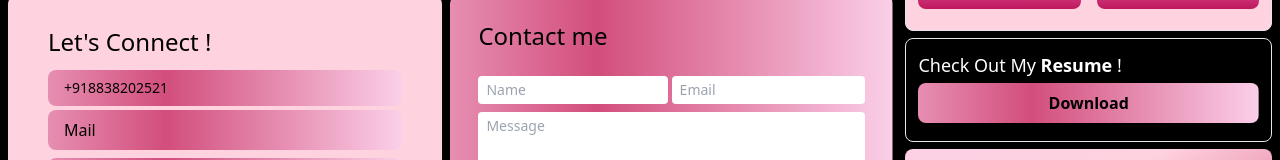
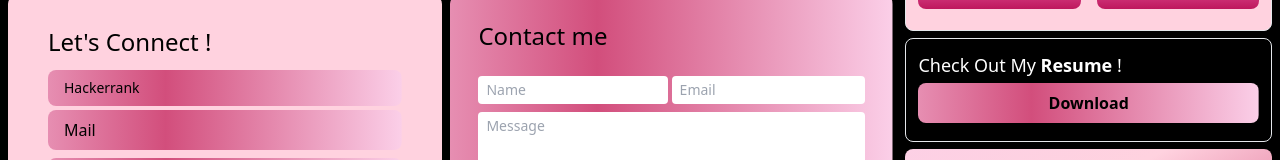
Before and after one commit to Sanjana1304/MyPortfolio, a React (Vite) app in the folder frontend/: page / in a window 1280 px wide. Shown: the part 504-664 px from the top of the page. Built offline with nearby package versions, Linux system fonts and the light colour scheme.

Commit message:
ph num removed

```diff
--- a/frontend/src/components/HeroLeft.jsx
+++ b/frontend/src/components/HeroLeft.jsx
@@ -39,7 +39,7 @@ const HeroLeft = () => {
 
                <div className='flex flex-col sm:flex-row justify-between md:flex-col gap-2 text-black'>
                 <div className="flex md:flex-col gap-1 sm:w-1/2 md:w-full">
-                    <a href='tel:+918838202521' target='_blank' className=' p-3 text-[12px] lg:py-2 md:text-sm rounded-lg px-4 cursor-pointer w-1/2 md:w-full gradient-anim'>+918838202521</a>
+                    <a href='https://www.hackerrank.com/profile/sensanjana072' target='_blank' className=' p-3 text-[12px] lg:py-2 md:text-sm rounded-lg px-4 cursor-pointer w-1/2 md:w-full gradient-anim'>Hackerrank</a>
                     <a href='mailto:sensanjana072@gmail.com' target='_blank' className='p-3 rounded-lg lg:py-2 px-4 cursor-pointer w-1/2 md:w-full gradient-anim'>Mail</a>
                 </div>
 
```
